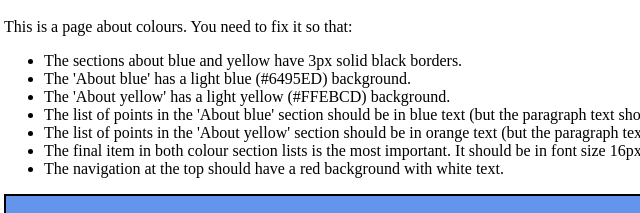
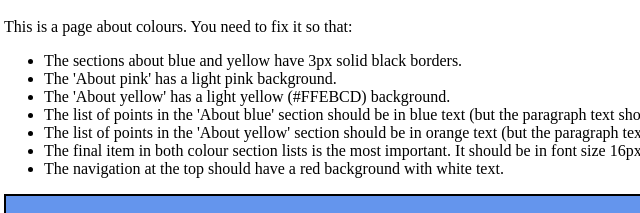
Before and after one commit to danaedavou2/danae, a plain HTML site: page exercise2.html in a window 1280 px wide. Shown: the part 132-345 px from the top of the page, 4-644 px from the left. Drawn offline with Linux system fonts and the light colour scheme.

Commit message:
change colors

```diff
--- a/exercise2.html
+++ b/exercise2.html
@@ -19,7 +19,7 @@
                 <p>This is a page about colours. You need to fix it so that:</p>
                 <ul>
                     <li>The sections about blue and yellow have 3px solid black borders.</li>
-                    <li>The 'About blue' has a light blue (#6495ED) background.</li>
+                    <li>The 'About pink' has a light pink background.</li>
                     <li>The 'About yellow' has a light yellow (#FFEBCD) background.</li>
                     <li>The list of points in the 'About blue' section should be in blue text (but the paragraph text shouldn't be).</li>
                     <li>The list of points in the 'About yellow' section should be in orange text (but the paragraph text shouldn't be).</li>
```
